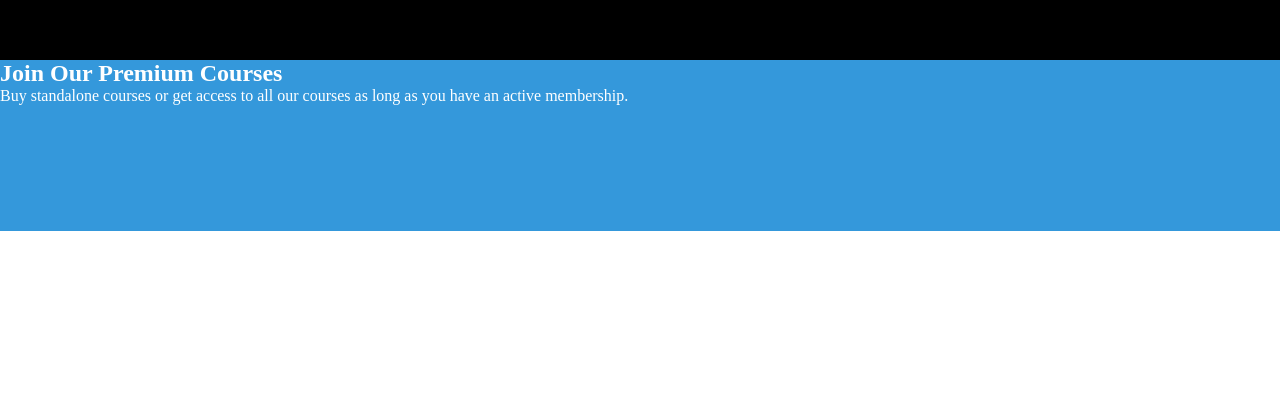
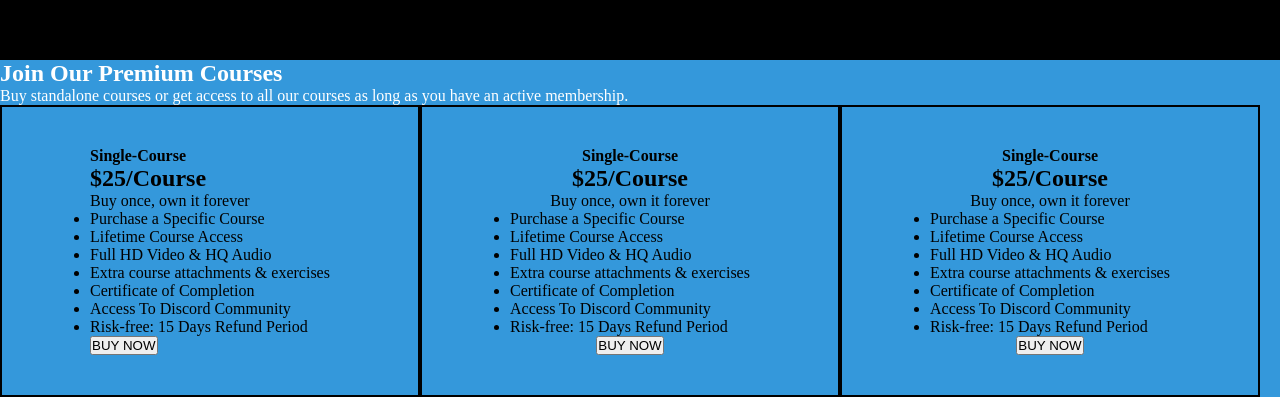
Before and after one commit to OqtayHasanli/teamwork, a plain HTML site: page index.html in a window 1280 px wide. Shown: the part 1140-1537 px from the top of the page. Before the commit the page ends 1371 px from the top, so only its background shows below. Drawn offline with Linux system fonts and the light colour scheme.

Commit message:
seconde one

```diff
--- a/assets/sass/page/_membership.scss
+++ b/assets/sass/page/_membership.scss
@@ -2,8 +2,39 @@
   background-color: #3498db;
   .container-membership {
     max-width: 1260px;
-    .paragraphPremium{
-        color: #ffffff;
+  }
+  .paragraphPremium {
+    color: #ffffff;
+  }
+  .Payments {
+    display: flex;
+    justify-content: baseline;
+    .single-course {
+      width: 33%;
+      border: 2px solid black;
+      display: flex;
+      justify-content: center;
+      align-items: center;
+      flex-direction: column;
+      padding: 40px;
+    }
+    .monthly {
+      width: 33%;
+      border: 2px solid black;
+      display: flex;
+      justify-content: center;
+      align-items: center;
+      flex-direction: column;
+      padding: 40px;
+    }
+    .yearly {
+      width: 33%;
+      border: 2px solid black;
+      display: flex;
+      justify-content: center;
+      align-items: center;
+      flex-direction: column;
+      padding: 40px;
     }
   }
 }
--- a/index.html
+++ b/index.html
@@ -37,28 +37,76 @@
             <div class="Payments">
                 <div class="single-course">
                     <div class="single-course-elements">
-                        <h4></h4>
-                        <h2></h2>
-                        <p></p>
+                        <h4>Single-Course</h4>
+                        <h2>$25/Course</h2>
+                        <p>Buy once, own it forever</p>
                         <div class="list-elements-single">
                             <ul>
-                                <li></li>
-                                <li></li>
-                                <li></li>
-                                <li></li>
-                                <li></li>
-                                <li></li>
-                                <li></li>
+                                <li>Purchase a Specific Course
+                                </li>
+                                <li>Lifetime Course Access
+                                </li>
+                                <li>Full HD Video & HQ Audio</li>
+                                <li>Extra course attachments & exercises</li>
+                                <li>Certificate of Completion</li>
+                                <li>Access To Discord Community
+                                </li>
+                                <li>Risk-free: 15 Days Refund Period</li>
                             </ul>
                         </div>
 
 
+                        <button>BUY NOW</button>
                     </div>
                 </div>
-                <div class="monthly"></div>
-                <div class="yearly"></div>
+                <div class="monthly">
+                    <h4>Single-Course</h4>
+                    <h2>$25/Course</h2>
+                    <p>Buy once, own it forever</p>
+                    <div class="list-elements-single">
+                        <ul>
+                            <li>Purchase a Specific Course
+                            </li>
+                            <li>Lifetime Course Access
+                            </li>
+                            <li>Full HD Video & HQ Audio</li>
+                            <li>Extra course attachments & exercises</li>
+                            <li>Certificate of Completion</li>
+                            <li>Access To Discord Community
+                            </li>
+                            <li>Risk-free: 15 Days Refund Period</li>
+                        </ul>
+                    </div>
 
+
+                    <button>BUY NOW</button>
+                </div>
+                <div class="yearly">
+                    <h4>Single-Course</h4>
+                    <h2>$25/Course</h2>
+                    <p>Buy once, own it forever</p>
+                    <div class="list-elements-single">
+                        <ul>
+                            <li>Purchase a Specific Course
+                            </li>
+                            <li>Lifetime Course Access
+                            </li>
+                            <li>Full HD Video & HQ Audio</li>
+                            <li>Extra course attachments & exercises</li>
+                            <li>Certificate of Completion</li>
+                            <li>Access To Discord Community
+                            </li>
+                            <li>Risk-free: 15 Days Refund Period</li>
+                        </ul>
+                    </div>
+
+
+                    <button>BUY NOW</button>
+                </div>
             </div>
+
+
+        </div>
         </div>
 
     </section>
```
Also changed, not shown: assets/sass/main.css, 1 other file.
